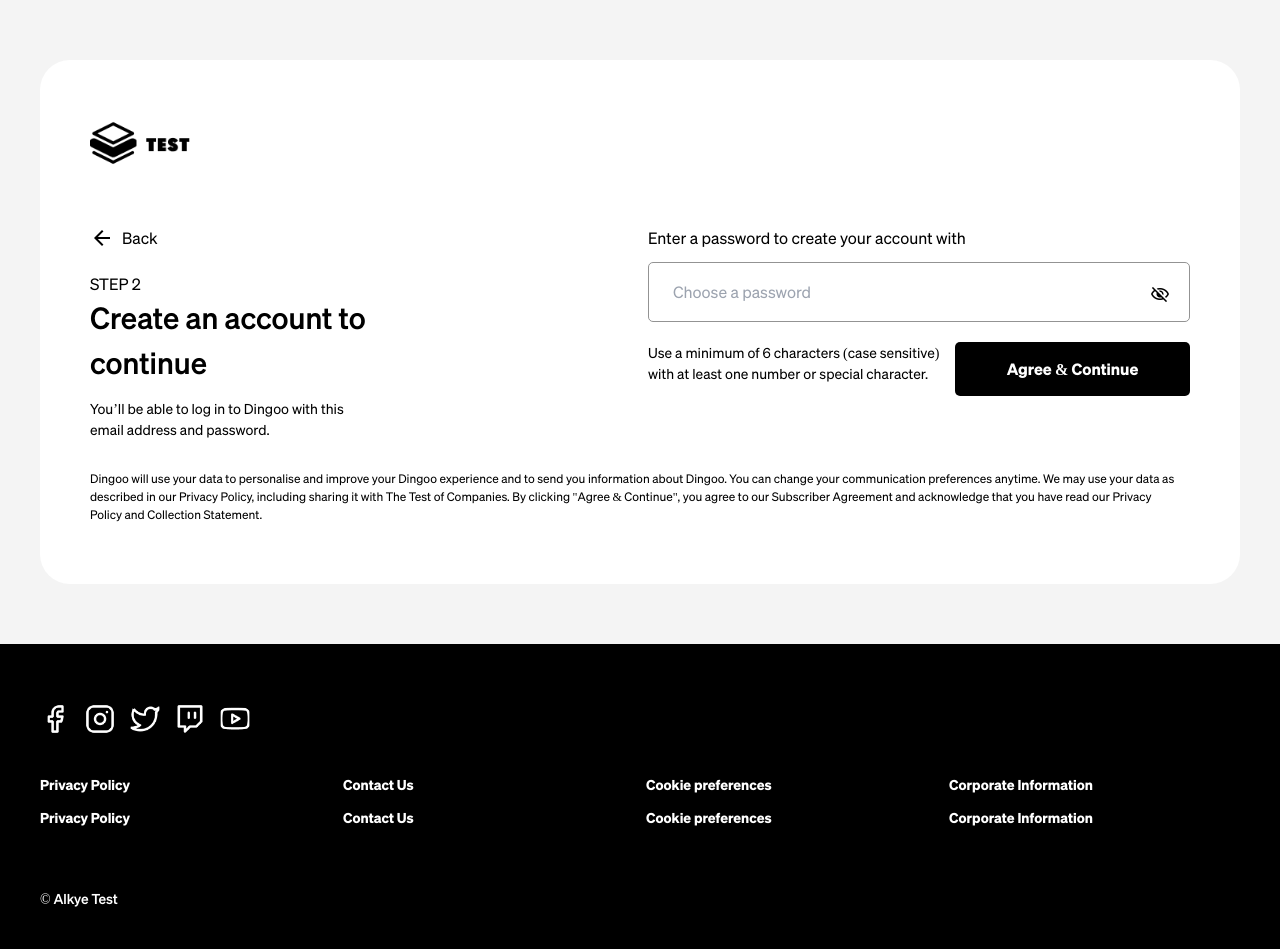
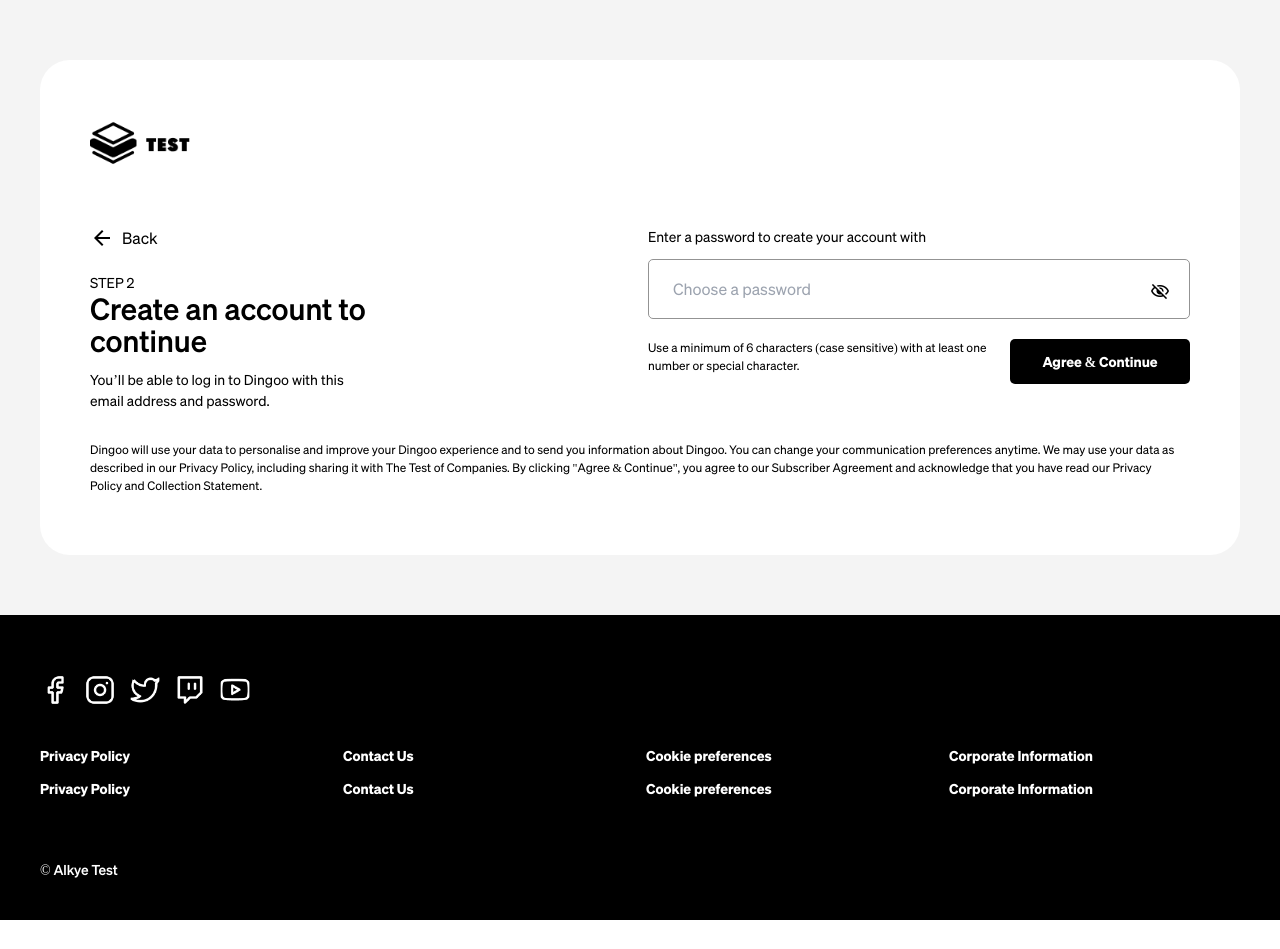
Before and after one commit to mohitkart/alkye-test, a React (Vite) app: page /login in a window 1280 px wide. Both pictures are taken after typing "name@example.com" into the empty fields and a click on the button "Continue". After the commit the page ends 920 px from the top, so only its background shows below. Built offline with nearby package versions, Linux system fonts and the light colour scheme.

Commit message:
article detail page

```diff
--- a/src/components/common/Button.jsx
+++ b/src/components/common/Button.jsx
@@ -1,6 +1,6 @@
 export default function Button({children,type='button',disabled=false,className='',loading=false}){
     return <>
-    <button type={type} className={`border-none text-[#fff] bg-[#000] md:px-[50px] px-[30px] md:py-[15px] py-[12px] md:text-[16px] text-[13px] font-extrabold rounded-[5px] ${className}`} disabled={disabled||loading}>{loading?<>
+    <button type={type} className={`border-none text-[#fff] bg-[#000] md:px-[30px] px-[30px] md:py-[12px] py-[12px] md:text-[14px] text-[13px] font-extrabold rounded-[5px] ${className}`} disabled={disabled||loading}>{loading?<>
         <svg aria-hidden="true" role="status" class="inline w-4 h-4 me-3 text-white animate-spin" viewBox="0 0 100 101" fill="none" xmlns="http://www.w3.org/2000/svg">
 <path d="M100 50.5908C100 78.2051 77.6142 100.591 50 100.591C22.3858 100.591 0 78.2051 0 50.5908C0 22.9766 22.3858 0.59082 50 0.59082C77.6142 0.59082 100 22.9766 100 50.5908ZM9.08144 50.5908C9.08144 73.1895 27.4013 91.5094 50 91.5094C72.5987 91.5094 90.9186 73.1895 90.9186 50.5908C90.9186 27.9921 72.5987 9.67226 50 9.67226C27.4013 9.67226 9.08144 27.9921 9.08144 50.5908Z" fill="#E5E7EB"/>
 <path d="M93.9676 39.0409C96.393 38.4038 97.8624 35.9116 97.0079 33.5539C95.2932 28.8227 92.871 24.3692 89.8167 20.348C85.8452 15.1192 80.8826 10.7238 75.2124 7.41289C69.5422 4.10194 63.2754 1.94025 56.7698 1.05124C51.7666 0.367541 46.6976 0.446843 41.7345 1.27873C39.2613 1.69328 37.813 4.19778 38.4501 6.62326C39.0873 9.04874 41.5694 10.4717 44.0505 10.1071C47.8511 9.54855 51.7191 9.52689 55.5402 10.0491C60.8642 10.7766 65.9928 12.5457 70.6331 15.2552C75.2735 17.9648 79.3347 21.5619 82.5849 25.841C84.9175 28.9121 86.7997 32.2913 88.1811 35.8758C89.083 38.2158 91.5421 39.6781 93.9676 39.0409Z" fill="currentColor"/>
--- a/src/pages/ArticleDetail.jsx
+++ b/src/pages/ArticleDetail.jsx
@@ -15,6 +15,7 @@ export default function ArticleDetail() {
 
     var settings = {
         dots: true,
+        arrows:false,
         infinite: false,
         speed: 300,
         slidesToShow: 1,
--- a/src/pages/Dashboard.jsx
+++ b/src/pages/Dashboard.jsx
@@ -16,6 +16,7 @@ export default function Dashboard() {
         infinite: false,
         speed: 300,
         slidesToShow: 1,
+        arrows:false,
         centerMode: false,
         variableWidth: true
     };
--- a/src/pages/Login.jsx
+++ b/src/pages/Login.jsx
@@ -66,8 +66,8 @@ export default function Login() {
 
                         </div>
                         </>:<></>}
-                        <div className="text-[16px]">STEP {step}</div>
-                        <h3 className="md:text-[30px] text-[23px] font-medium mb-[12px]">
+                        <div className="text-[14px]">STEP {step}</div>
+                        <h3 className="md:text-[30px] text-[23px] font-medium mb-[12px] leading-[32px]">
                             {step == 1 ? <>
                                 Enter your email address to continue
                             </> : <>
@@ -99,7 +99,7 @@ export default function Login() {
                                 </Button>
                             </div>
                         </> : <>
-                        <p className="text-[16px] mb-[12px]">Enter a password to create your account with </p>
+                        <p className="text-[14px] mb-[12px]">Enter a password to create your account with </p>
                             <FormControl
                                 type="password"
                                 placeholder="Choose a password"
@@ -110,8 +110,8 @@ export default function Login() {
                             />
 
                             <div className="mt-[20px] md:flex gap-3 items-start">
-                                <p className="text-[14px] md:mb-[0px] mb-[17px]">Use a minimum of 6 characters (case sensitive) with at least one number or special character.</p>
-                                <Button type="submit" className="min-w-[235px]" loading={loading}>
+                                <p className="text-[12px] md:mb-[0px] mb-[17px]">Use a minimum of 6 characters (case sensitive) with at least one number or special character.</p>
+                                <Button type="submit" className="min-w-[180px]" loading={loading}>
                                     Agree & Continue
                                 </Button>
                             </div>
--- a/src/scss/main.scss
+++ b/src/scss/main.scss
@@ -34,3 +34,13 @@
         }
     }
 }
+
+.slick-dots{
+    text-align: right !important;
+    bottom: -42px !important;
+}
+
+.slick-dots li button:before{
+    color: #fff !important;
+    font-size: 20px;
+}
```
